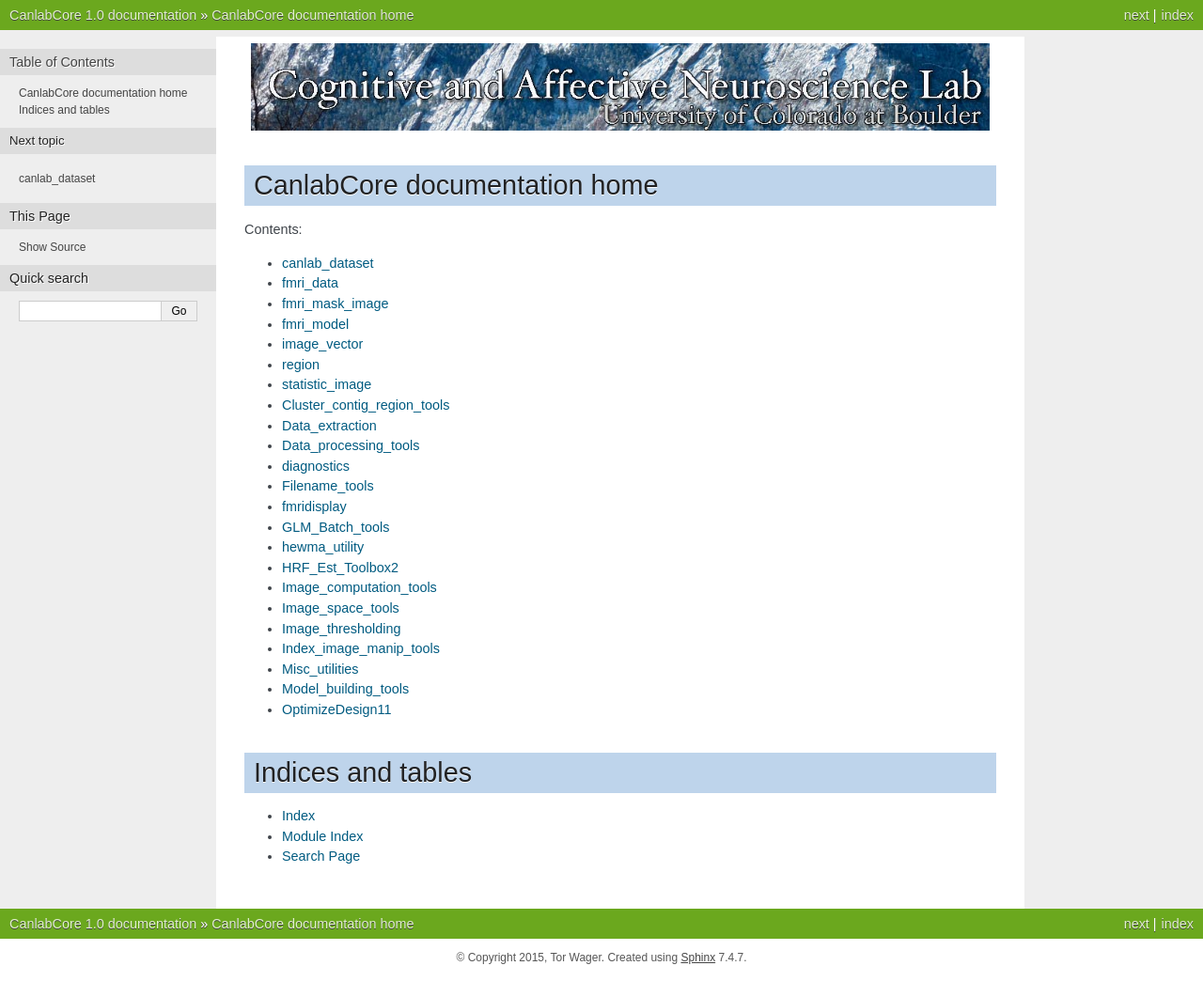
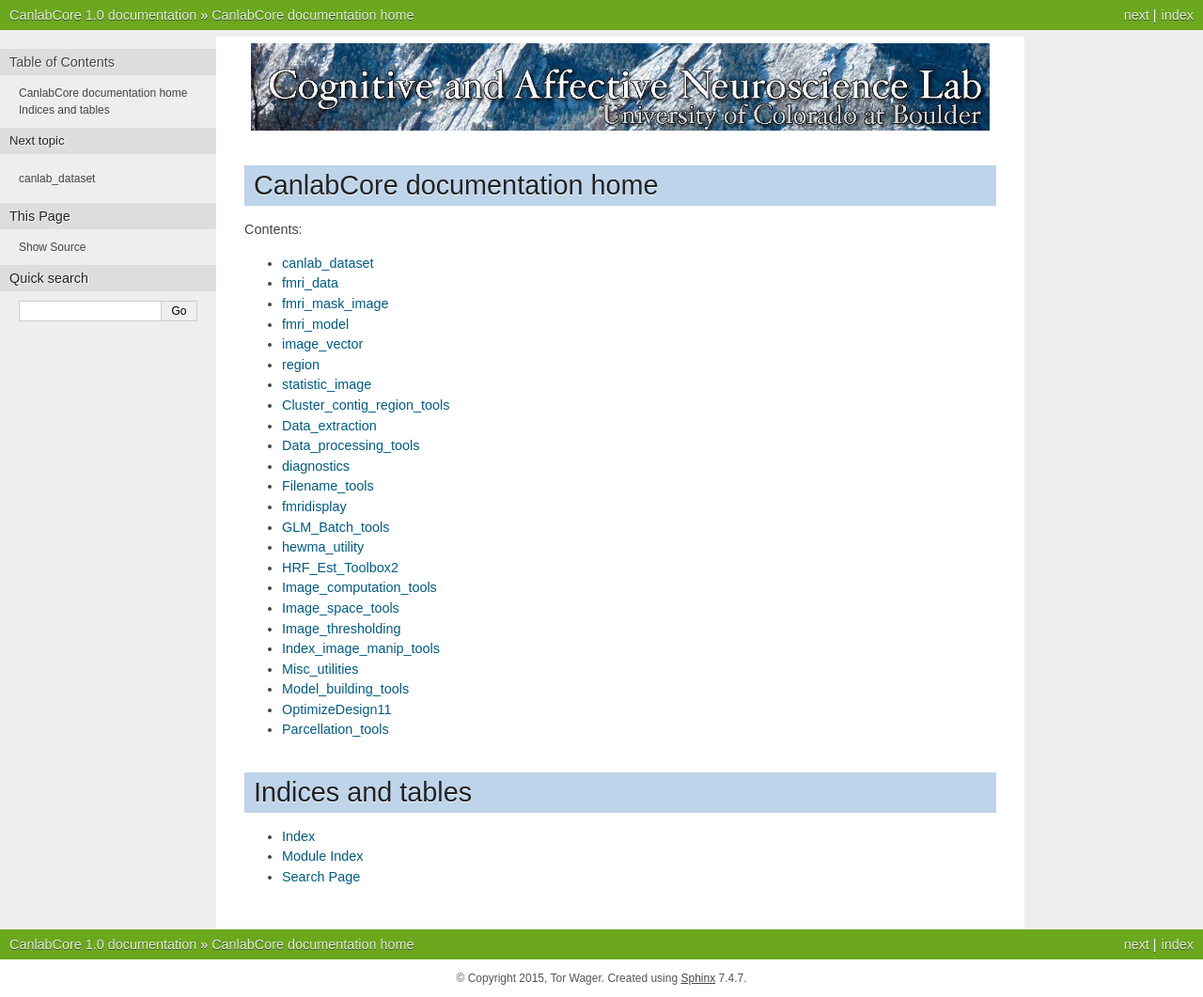
Before and after one commit to canlab/CanlabCore, a Sphinx documentation site: the page built from docs/index.rst, in a window 1280 px wide. Shown: the whole page at 94% size. Built offline with Sphinx 7.4.7, drawn with Linux system fonts in a browser that asks for light colours; before the commit the page ends 1039 px from its top, so only the background shows below that.

Commit message:
Parcellation_tools documentation
Signed-off-by: Nikhil <nikhil@ganesh-saiprasads-macbook-pro-3.local>

```diff
--- a/docs/moduleslist.rst
+++ b/docs/moduleslist.rst
@@ -118,3 +118,8 @@
 ===============
 .. automodule:: OptimizeDesign11
    :members:
+
+Parcellation_tools
+===============
+.. automodule:: Parcellation_tools
+   :members:
```
Also changed, not shown: 17 other files.
